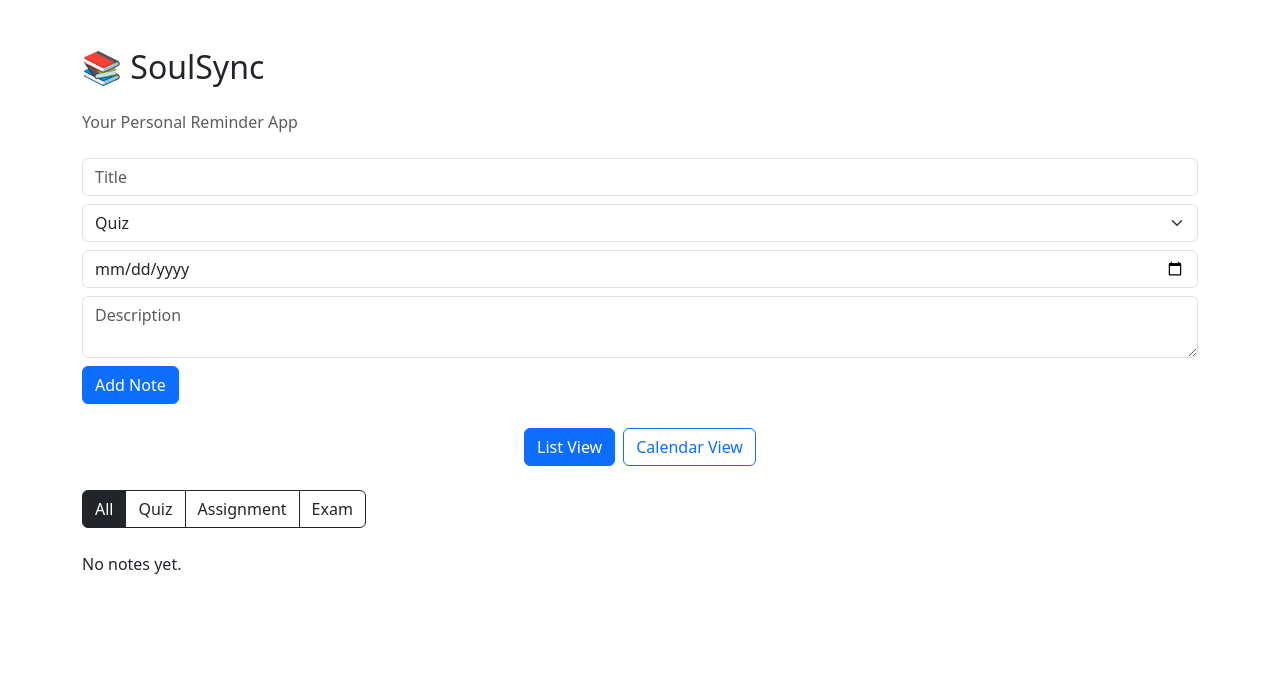
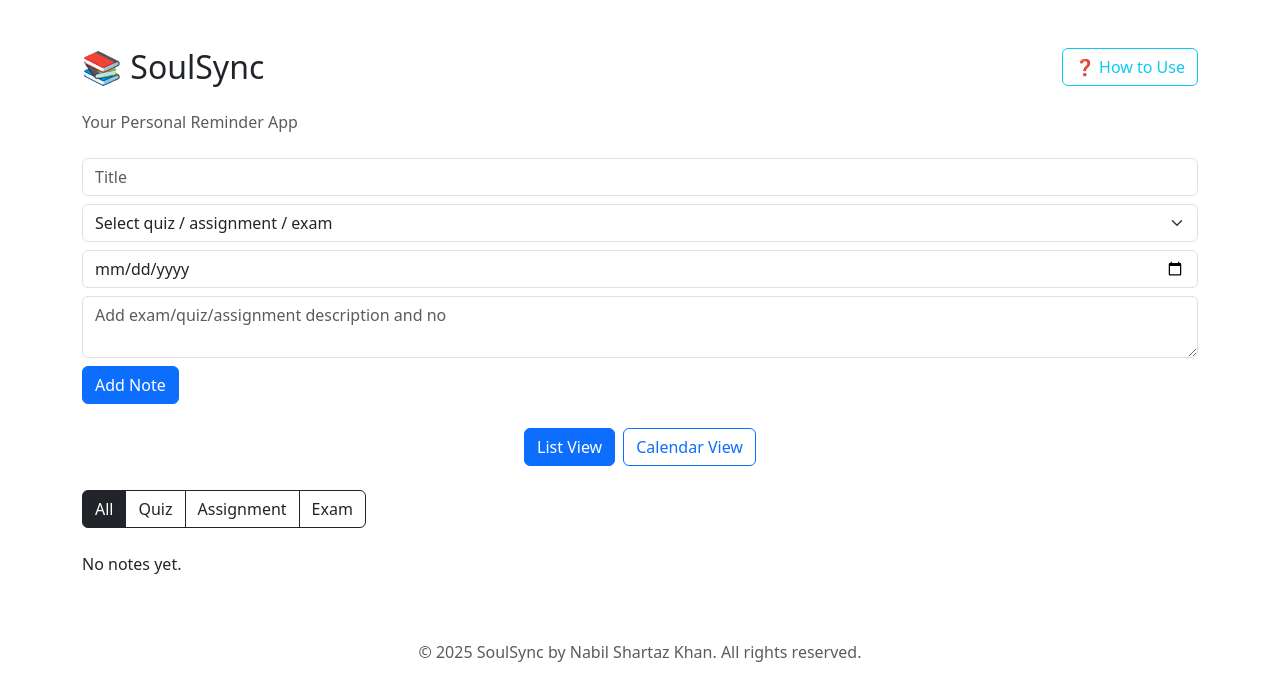
Before and after one commit to Nabil-Shartaj-Khan/Note-Site, a React (Vite) app in the folder site-reminder/: page / in a window 1280 px wide. Shown: the top 700 px of the page. Built offline with nearby package versions, Linux system fonts and the light colour scheme.

Commit message:
add how to use

```diff
--- a/site-reminder/src/App.jsx
+++ b/site-reminder/src/App.jsx
@@ -51,8 +51,17 @@ const App = () => {
 
   return (
     <div className="container py-5">
+      <button
+        className="btn btn-outline-info mb-3 float-end"
+        onClick={() => window.open("/how-to-use.html", "_blank")}
+      >
+        ❓ How to Use
+      </button>
+
       <h2 className="mb-4">📚 SoulSync</h2>
-      <span className="text-muted mb-4 d-block">Your Personal Reminder App</span>
+      <span className="text-muted mb-4 d-block">
+        Your Personal Reminder App
+      </span>
 
       <AddNoteForm
         onAdd={addNote}
@@ -96,6 +105,12 @@ const App = () => {
           <CalendarView notes={notes} />
         </div>
       )}
+
+      <footer className="text-center mt-5">
+        <p className="text-muted">
+          © 2025 SoulSync by Nabil Shartaz Khan. All rights reserved.
+        </p>
+      </footer>
     </div>
   );
 };
--- a/site-reminder/src/components/AddNoteForm.jsx
+++ b/site-reminder/src/components/AddNoteForm.jsx
@@ -3,7 +3,7 @@ import { useState, useEffect } from "react";
 const AddNoteForm = ({ onAdd, existingNoteToEdit, onUpdate }) => {
   const [form, setForm] = useState({
     title: "",
-    type: "quiz",
+    type: "",
     date: "",
     description: "",
   });
@@ -18,7 +18,11 @@ const AddNoteForm = ({ onAdd, existingNoteToEdit, onUpdate }) => {
 
   const handleSubmit = (e) => {
     e.preventDefault();
-    if (!form.title || !form.date) return;
+
+    if (!form.title || !form.date) {
+      alert("Please fill in both the title and date fields.");
+      return;
+    }
 
     const note = { ...form, id: existingNoteToEdit ? form.id : Date.now() };
     existingNoteToEdit ? onUpdate(note) : onAdd(note);
@@ -39,7 +43,16 @@ const AddNoteForm = ({ onAdd, existingNoteToEdit, onUpdate }) => {
         />
       </div>
       <div className="mb-2">
-        <select name="type" className="form-select" value={form.type} onChange={handleChange}>
+        <select
+          name="type"
+          className="form-select"
+          value={form.type}
+          onChange={handleChange}
+          required
+        >
+          <option value="" disabled>
+            Select quiz / assignment / exam
+          </option>
           <option value="quiz">Quiz</option>
           <option value="assignment">Assignment</option>
           <option value="exam">Exam</option>
@@ -58,12 +71,14 @@ const AddNoteForm = ({ onAdd, existingNoteToEdit, onUpdate }) => {
         <textarea
           name="description"
           className="form-control"
-          placeholder="Description"
+          placeholder="Add exam/quiz/assignment description and no"
           value={form.description}
           onChange={handleChange}
         />
       </div>
-      <button className="btn btn-primary">{existingNoteToEdit ? "Update" : "Add"} Note</button>
+      <button className="btn btn-primary">
+        {existingNoteToEdit ? "Update" : "Add"} Note
+      </button>
     </form>
   );
 };
```
Also changed, not shown: site-reminder/public/how-to-use.html (added, +37 -0 lines).
